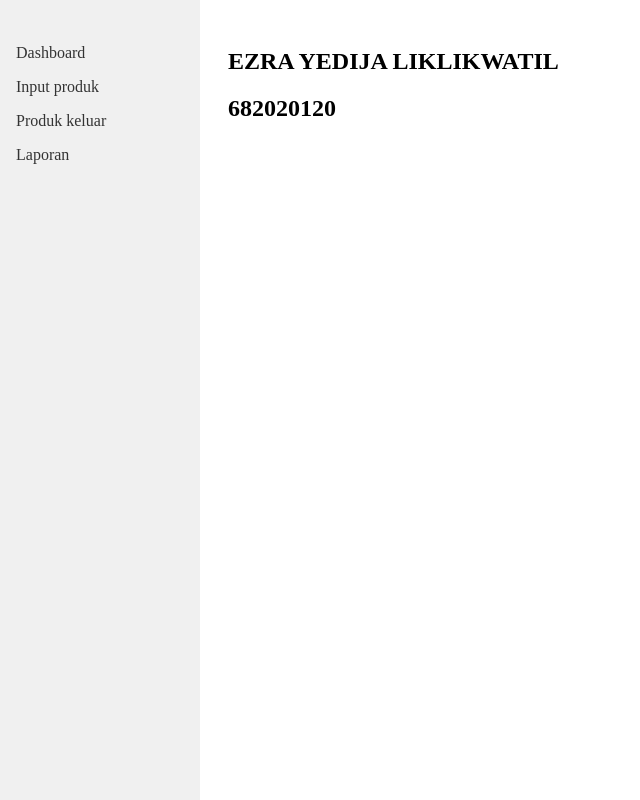
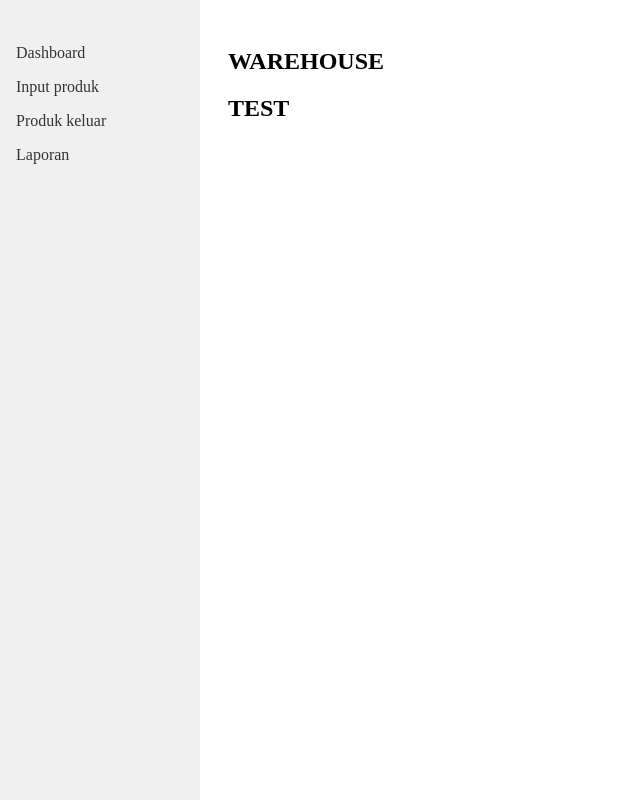
Before and after one commit to Luxzzifer/Warehouse-python-FLASK-, a Flask app: page / in a window 1280 px wide. Shown: the whole page, without its empty margins (0-640 px from the left). Run offline with Flask 3, Linux system fonts and the light colour scheme; parts of the project's set-up code (start-up, migrations or seed data) failed here and were passed over.

Commit message:
index.html

```diff
--- a/templates/index.html
+++ b/templates/index.html
@@ -51,8 +51,8 @@
 
     <div style="margin-left: 200px; padding: 20px;">
 
-        <h2>EZRA YEDIJA LIKLIKWATIL</h2>
-        <h2>682020120</h2>
+        <h2>WAREHOUSE</h2>
+        <h2>TEST</h2>
     </div>
 </body>
 </html>
```
